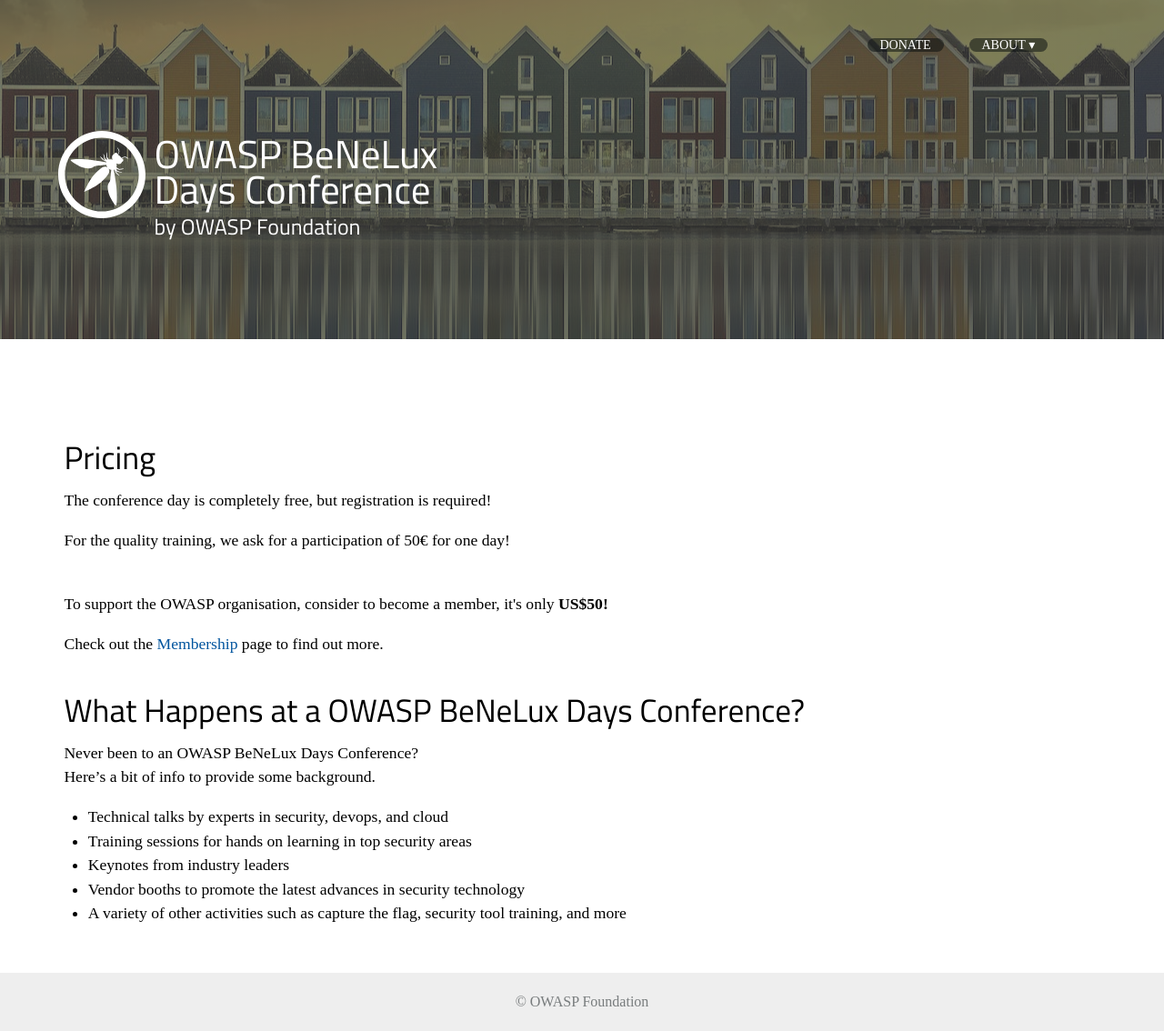
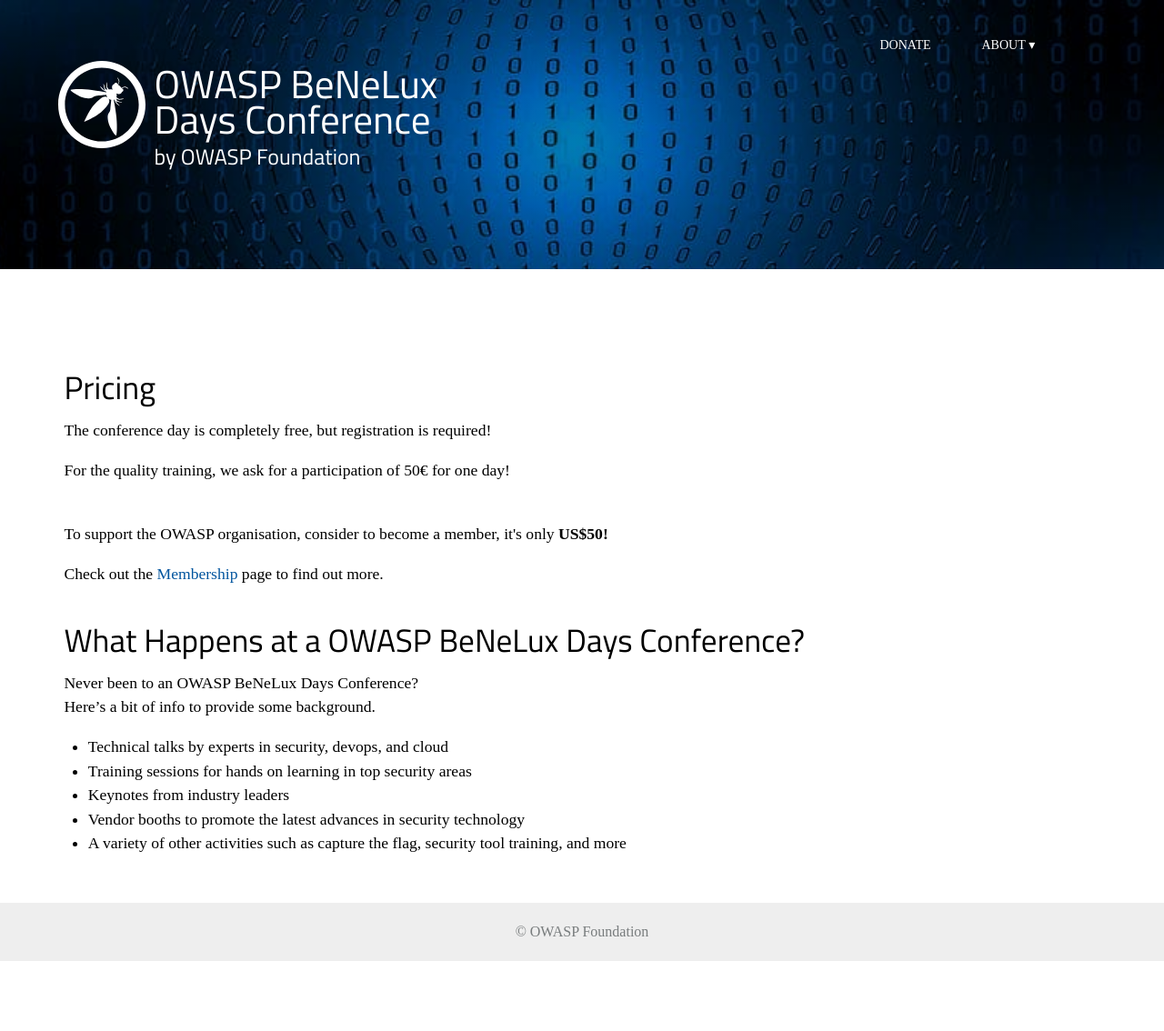
Before and after one commit to GroeneKoeien/OWASP-BeNeLux-Website, a Jekyll site: the page built from index.html, in a window 1280 px wide. Shown: the whole page at 91% size. Built offline with Jekyll 4.4.1, drawn with Linux system fonts in a browser that asks for light colours; some web fonts are replaced; after the commit the page ends 1057 px from its top, so only the background shows below that.

Commit message:
Restore blue header

```diff
--- a/_includes/header.html
+++ b/_includes/header.html
@@ -33,8 +33,8 @@
   </style>
 </head>
 <body class="{{page.bodyclass}}">
-<header style="background-image: url({{ site.baseurl }}/assets/images/simpleback.svg), url({{ site.baseurl }}/assets/images/utrecht_houten2.jpg); padding: 0;">
-  <div style="background: rgba(69, 69, 69, .6); padding: 2em 4em 7em;">
+<header style="background-image: url({{ site.baseurl }}/assets/images/simpleback.svg), url({{ site.baseurl }}/assets/images/binary_bg.jpg);">
+  <!--div style="background: rgba(69, 69, 69, .6); padding: 2em 4em 7em;"-->
   <nav>
     <a href="#" class="burger dropdown-toggle" aria-haspopup="true" aria-expanded="false" data-toggle="dropdown">☰</a>
     <ul class="nav navbar-nav">
--- a/assets/_sass/_header.scss
+++ b/assets/_sass/_header.scss
@@ -6,9 +6,9 @@ header {
 	background-position: center center;
 	background-repeat: repeat-y, no-repeat;
 	background-size: cover, cover;
-	background-blend-mode: multiply, lighten;
+	background-blend-mode: multiply, normal;
 	width: 100%;
-	color: $white;
+	color: #fff;
 	padding: 2em 4em 1em 4em;
 	font-size: 100%;
  	justify-content: space-around;
@@ -33,12 +33,12 @@ header {
 	h4 {
 		font-size: 1.10em;
 		a {
-			color: $white;
+			color: #fff;
 			text-decoration: underline;
 		}
 	}
 	a {
-		color: $white;
+		color: #fff;
 	}
 
 	a.logo {
@@ -59,11 +59,11 @@ header {
 
 	nav {
 		display: flex;
-		justify-content: left;
+		justify-content: right;
 		padding: 0.75em;
 		margin-right: 2em;
 		margin-top: 0em;
-		height: 8em;
+		height: 2.5em;
 		margin-bottom: 0em;
 		position: relative;
 		z-index: 5;
@@ -72,24 +72,21 @@ header {
 		.burger {
 			display: none;
 			margin-left: 0.1em;
-			background: none;
-			color: $white;
 		}
 		a {
-			//color: $white;
-			color: $white;
-			background: $darkgray;
+			color: #fff;
 			text-transform: uppercase;
 			padding: 0em 1em;
 			border-radius: 0.8em;
 			height: 1.6em;
 			&:hover{
-				background: $almostwhite;
-				color: $darkgray;
+				background: #fff;
+				color: $darkblue;
 				text-decoration: none;
 			}
 			&:active {
-				background: $darkgray;
+				background: $lightblue;
+
 			}
 		}
 		> ul {
@@ -123,15 +120,14 @@ header {
 					white-space: nowrap;
 					margin: 0;
 					padding: 0;
-					background: $darkgray;
-					box-shadow: 0px 5px 2px $black;
+					background: rgba(4,11,13,0.5);
+					box-shadow: 0px 5px 2px rgba(0,0,0,0.5);
 					left: 0em;
 					top: 1.6em;
 					padding: 0.4em;
 					line-height: 1.5em;
 
 					a { text-transform: none; }
-
 				}
 				&:last-child {
 					ul {
```
Also changed, not shown: assets/images/simpleback.svg.
